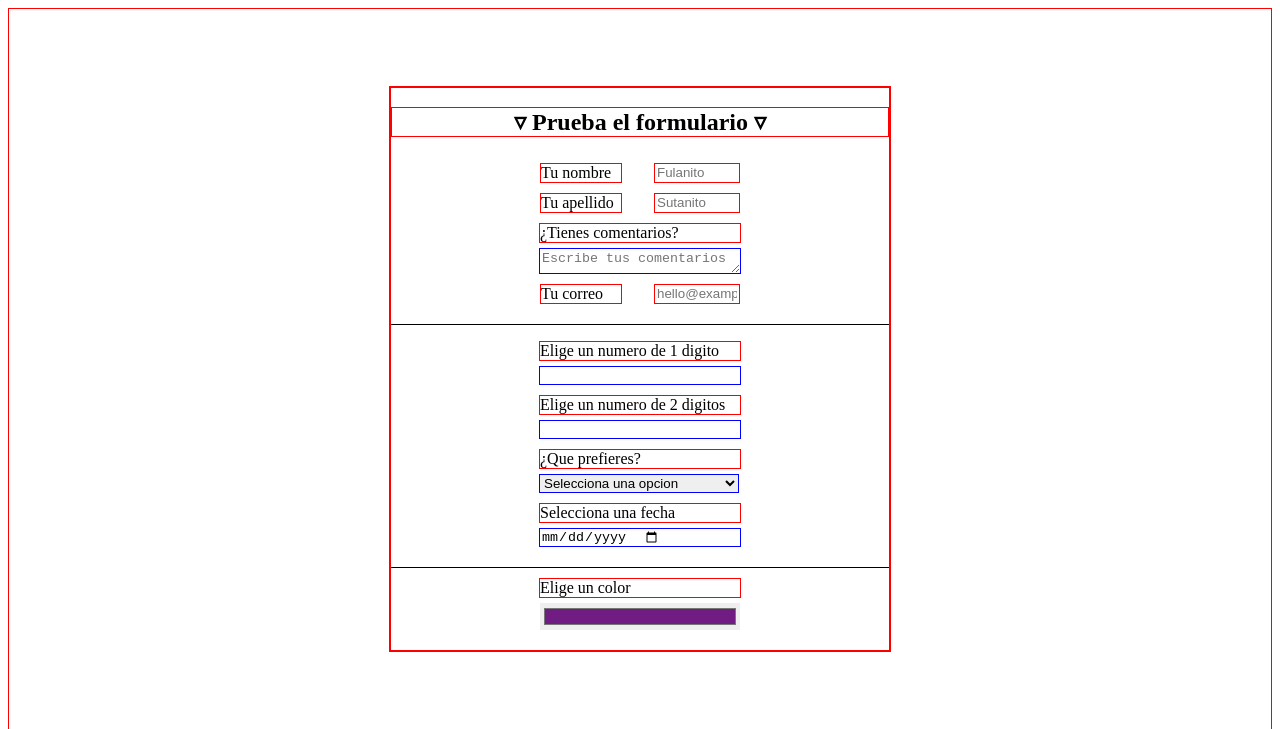
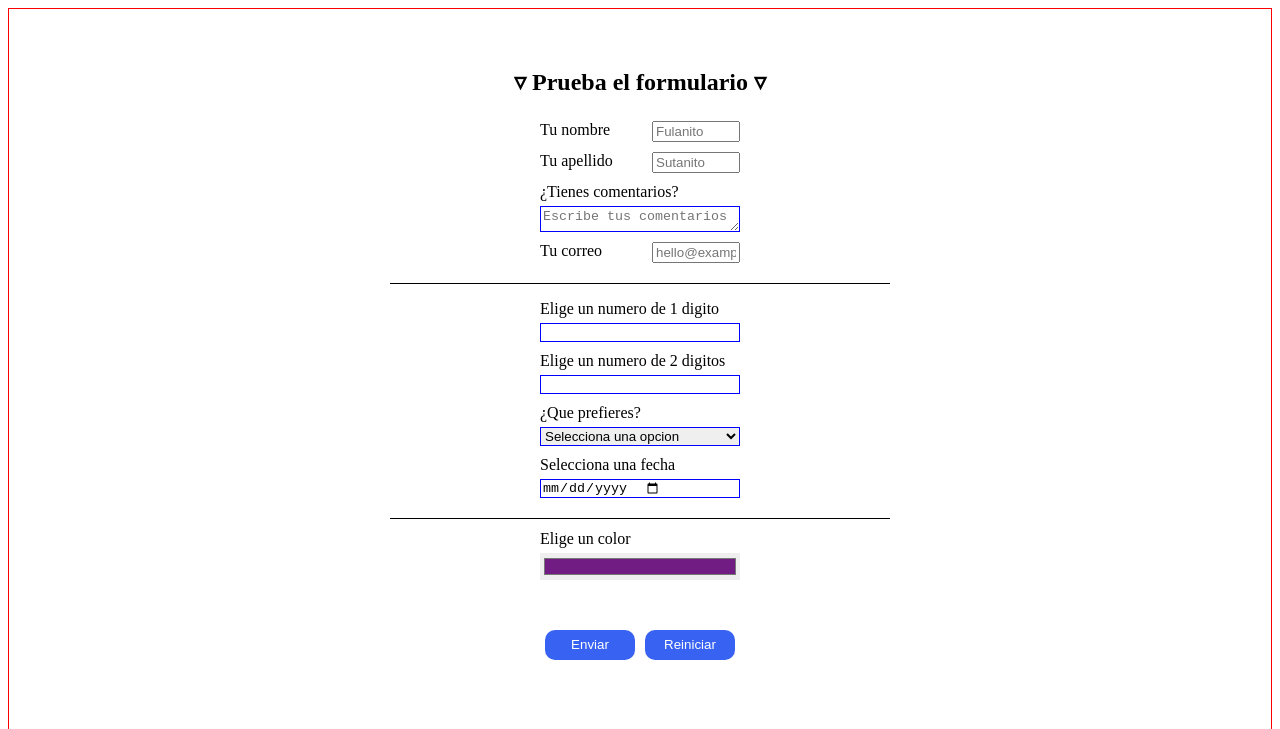
Before and after one commit to SebastianHerreraPC/wbst-12-forms, a plain HTML site: page index.html in a window 1280 px wide. Shown: the top 729 px of the page. Drawn offline with Linux system fonts and the light colour scheme.

```diff
--- a/index.html
+++ b/index.html
@@ -130,6 +130,10 @@
               </div>
             </fieldset>
           </div>
+          <div class="form__buttons">
+            <button class="form__button">Enviar</button>
+            <button class="form__button">Reiniciar</button>
+          </div>
         </form>
       </main>
       <footer class="footer"></footer>
--- a/pages/index.css
+++ b/pages/index.css
@@ -12,7 +12,6 @@
 }
 
 .formulario_container {
-  border: 1px solid red;
   min-width: 500px;
 }
 .form__structure {
@@ -32,15 +31,12 @@
   max-width: 300px;
 }
 .form__content {
-  border: 1px solid red;
 }
 
 .form__label {
   min-width: 80px;
   max-width: 80px;
   overflow: hidden;
-
-  border: 1px solid red;
 }
 .input__container_large-texts {
   flex-direction: column;
@@ -58,7 +54,6 @@
   max-width: 80px;
   max-height: 20px;
   margin-left: 10px;
-  border: 1px solid red;
 }
 .input__container .input__texts.input__texts_large-txt {
   margin-left: 0;
@@ -70,7 +65,6 @@
   align-items: center;
   justify-content: center;
   text-align: center;
-  border: 1px solid red;
 }
 .form__line {
   height: 1px;
@@ -87,7 +81,6 @@
   max-width: 80px;
   max-height: 20px;
   margin-left: 10px;
-  border: 1px solid red;
 }
 .input__container_large-num {
   flex-direction: column;
@@ -107,3 +100,26 @@
   width: 200px;
   border: none;
 }
+
+.form__buttons {
+  display: flex;
+  flex-direction: row;
+  margin: 30px auto;
+  justify-content: center;
+}
+.form__button {
+  color: white;
+  background-color: #3862f2;
+  border: none;
+  border-radius: 10px;
+  height: 30px;
+  width: 90px;
+}
+.form__button:first-of-type {
+  margin-right: 10px;
+}
+.form__button:hover {
+  color: #3862f2;
+  background-color: white;
+  border: 1px solid #3862f2;
+}
```
